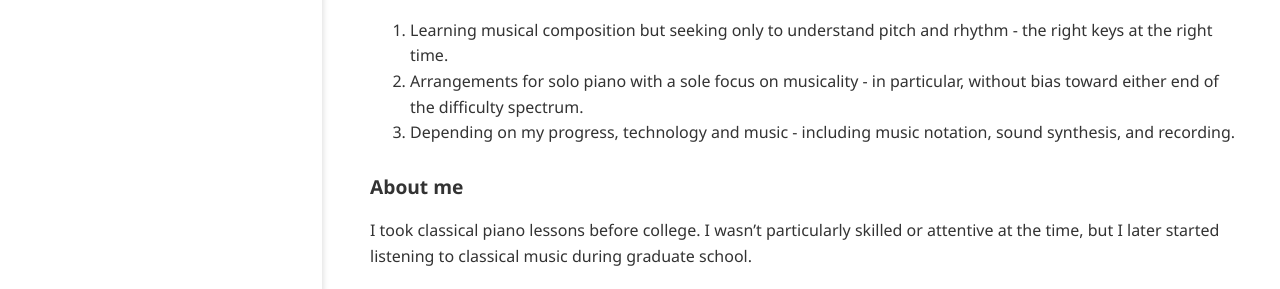
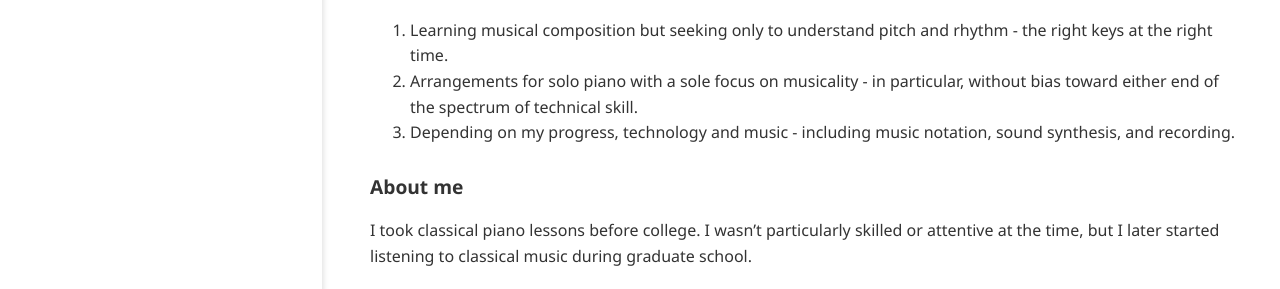
Before and after one commit to ansyblenetwork/arrpiano, a Jekyll site: the page built from _posts/2021-05-17-about.md, in a window 1280 px wide and 1010 px high. Shown: the part 532-821 px from the top of the window. Built offline with Jekyll 4.4.1, drawn with Linux system fonts in a browser that asks for light colours.

Commit message:
Update 2021-05-17-about.md

```diff
--- a/_posts/2021-05-17-about.md
+++ b/_posts/2021-05-17-about.md
@@ -21,7 +21,7 @@ Here is a complementary quote, attributed to Bach, speaking about playing the ke
 My goal for this site is to document my progress as I learn about the fundamentals of music - "old music" - from scratch. I hope this might be interesting to people searching for information about:
 
 1. Learning musical composition but seeking only to understand pitch and rhythm - the right keys at the right time.
-2. Arrangements for solo piano with a sole focus on musicality - in particular, without bias toward either end of the difficulty spectrum.
+2. Arrangements for solo piano with a sole focus on musicality - in particular, without bias toward either end of the spectrum of technical skill.
 3. Depending on my progress, technology and music - including music notation, sound synthesis, and recording.
 
 ### About me
```
